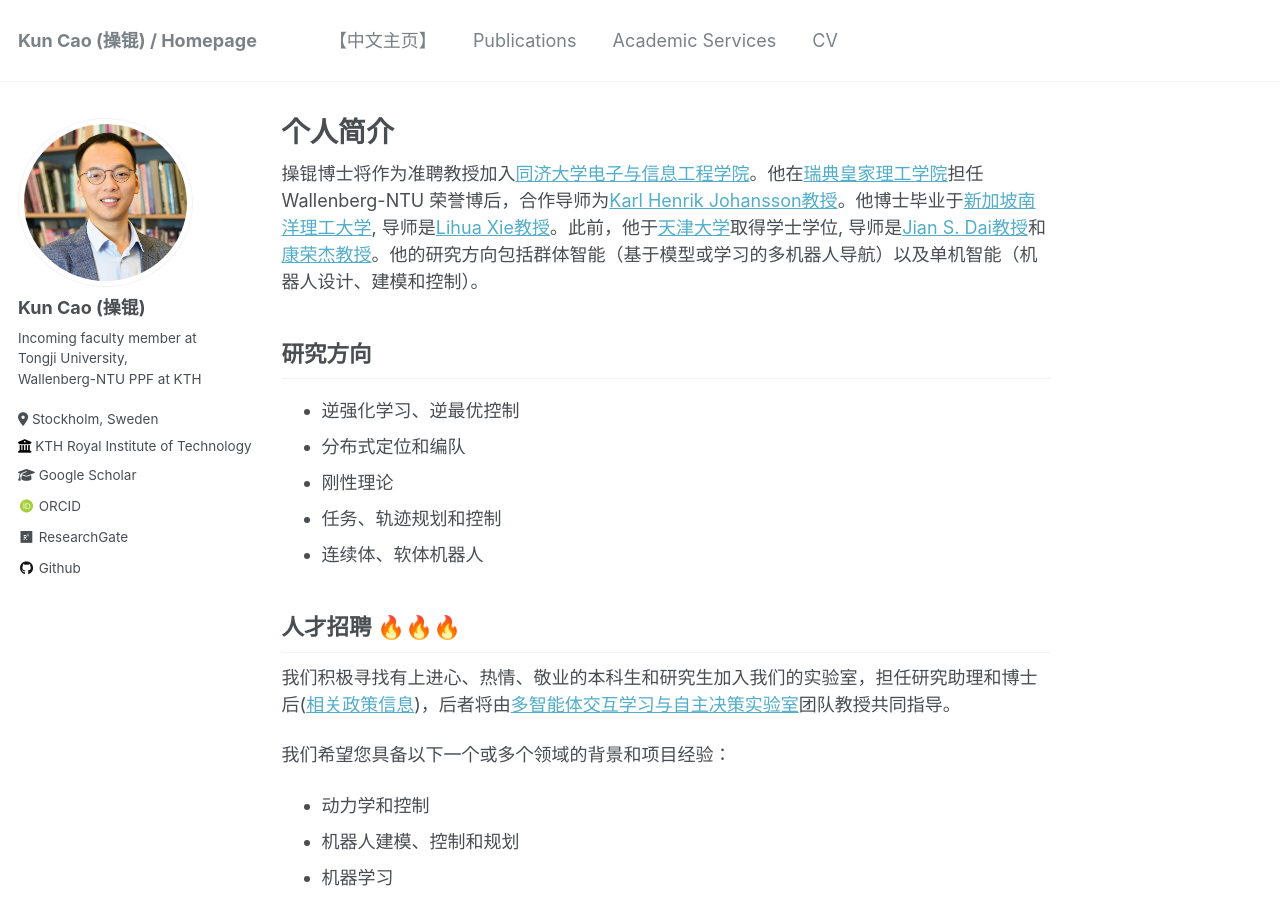
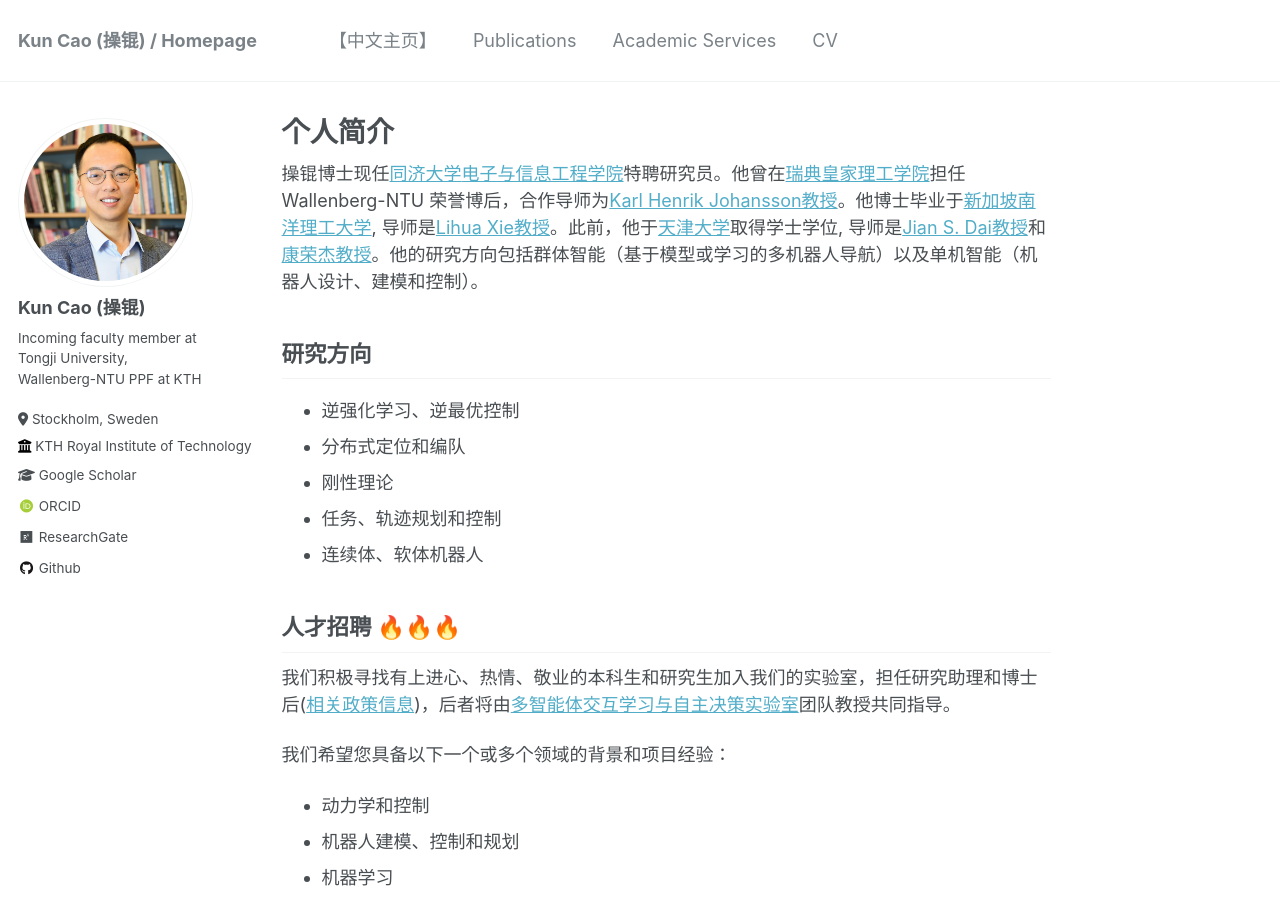
Before and after one commit to ntu-caokun/ntu-caokun.github.io, a Jekyll site: the page built from _pages/about_zh.md, in a window 1280 px wide and 900 px high. Built offline with Jekyll 4.4.1, drawn with Linux system fonts in a browser that asks for light colours; some web fonts are replaced.

Commit message:
Update about_zh.md

```diff
--- a/_pages/about_zh.md
+++ b/_pages/about_zh.md
@@ -6,7 +6,7 @@ redirect_from:
   - /about/
   - /about.html
 ---
-操锟博士将作为准聘教授加入[同济大学](https://www.tongji.edu.cn)[电子与信息工程学院](https://see-en.tongji.edu.cn/)。他在[瑞典皇家理工学院](https://www.kth.se/)担任Wallenberg-NTU 荣誉博后，合作导师为[Karl Henrik Johansson教授](https://people.kth.se/~kallej/index.html)。他博士毕业于[新加坡南洋理工大学](https://www.ntu.edu.sg/), 导师是[Lihua Xie教授](https://personal.ntu.edu.sg/elhxie/)。此前，他于[天津大学](https://www.tju.edu.cn/)取得学士学位, 导师是[Jian S. Dai教授](https://nms.kcl.ac.uk/jian.dai/)和[康荣杰教授](https://faculty.tju.edu.cn/RongjieKang/en/index.htm)。他的研究方向包括群体智能（基于模型或学习的多机器人导航）以及单机智能（机器人设计、建模和控制）。
+操锟博士现任[同济大学](https://www.tongji.edu.cn)[电子与信息工程学院](https://see-en.tongji.edu.cn/)特聘研究员。他曾在[瑞典皇家理工学院](https://www.kth.se/)担任Wallenberg-NTU 荣誉博后，合作导师为[Karl Henrik Johansson教授](https://people.kth.se/~kallej/index.html)。他博士毕业于[新加坡南洋理工大学](https://www.ntu.edu.sg/), 导师是[Lihua Xie教授](https://personal.ntu.edu.sg/elhxie/)。此前，他于[天津大学](https://www.tju.edu.cn/)取得学士学位, 导师是[Jian S. Dai教授](https://nms.kcl.ac.uk/jian.dai/)和[康荣杰教授](https://faculty.tju.edu.cn/RongjieKang/en/index.htm)。他的研究方向包括群体智能（基于模型或学习的多机器人导航）以及单机智能（机器人设计、建模和控制）。
 
 
 ## 研究方向
```
